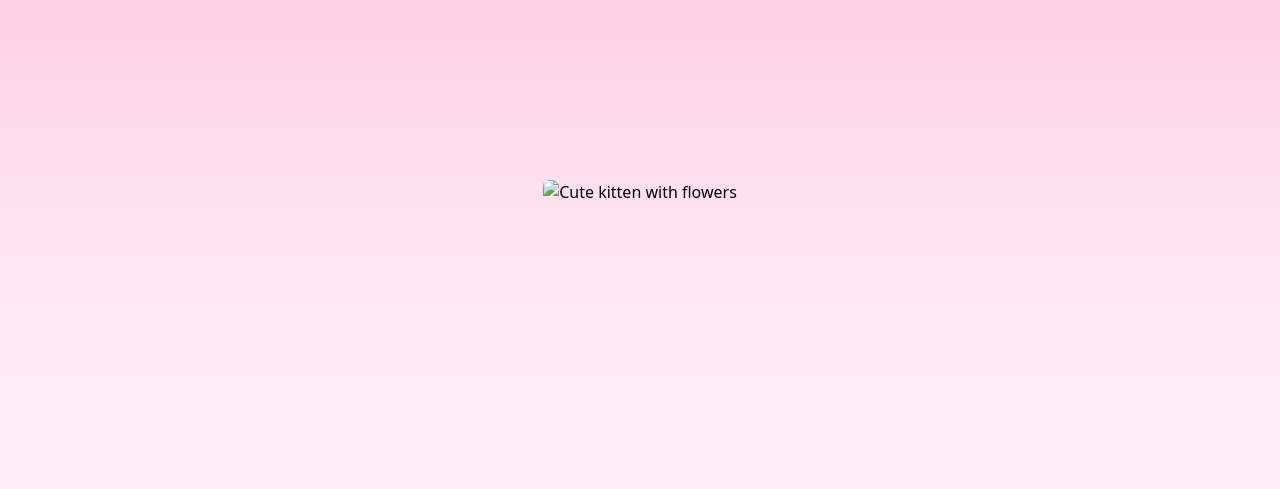
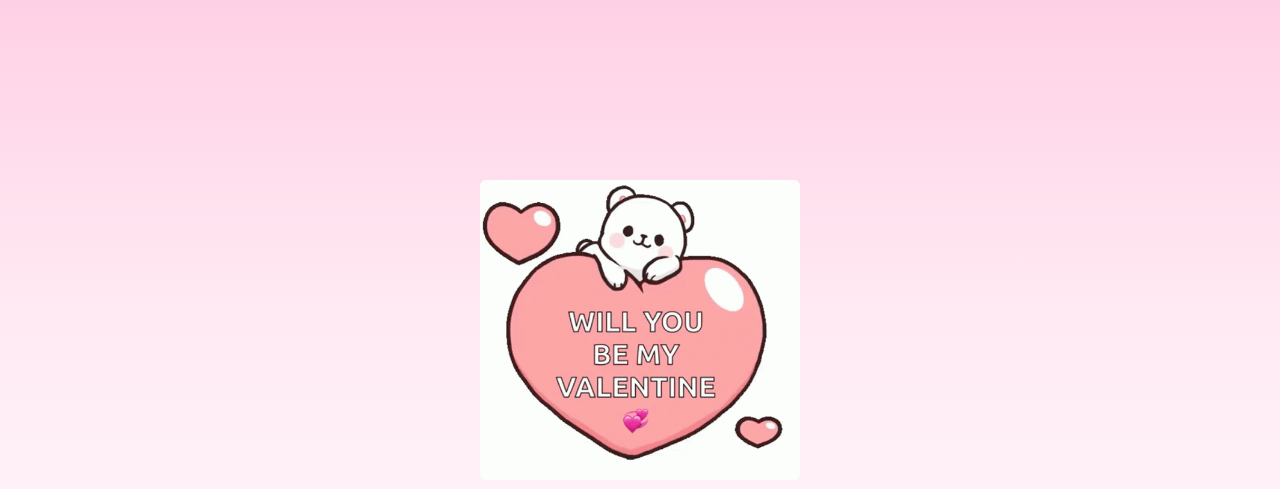
Before and after one commit to Vanshikachincholi15/Valentine-card, a plain HTML site: page index.html in a window 1280 px wide. Shown: the top 489 px of the page. Drawn offline with nearby package versions, Linux system fonts and the light colour scheme; the site is published under a folder, as on GitHub Pages, so addresses that start at the root find nothing.

Commit message:
Update index.html

```diff
--- a/index.html
+++ b/index.html
@@ -31,7 +31,7 @@
 <body class="gradient-background">
   <div class="flex items-center justify-center h-screen">
     <div class="flex flex-col items-center p-4">
-      <img id="imageDisplay" src="/image1.gif" alt="Cute kitten with flowers" class="rounded-md h-[300px]" style="object-fit: cover;" />
+      <img id="imageDisplay" src="./image1.gif" alt="Cute kitten with flowers" class="rounded-md h-[300px]" style="object-fit: cover;" />
       <h2 id="valentineQuestion" class="text-4xl font-bold italic text-[#bd1e59] my-4">Will you be my Valentine?❤️</h2>
       <div class="flex gap-4 pt-[20px] items-center" id="responseButtons">
         <button id="yesButton"
```
